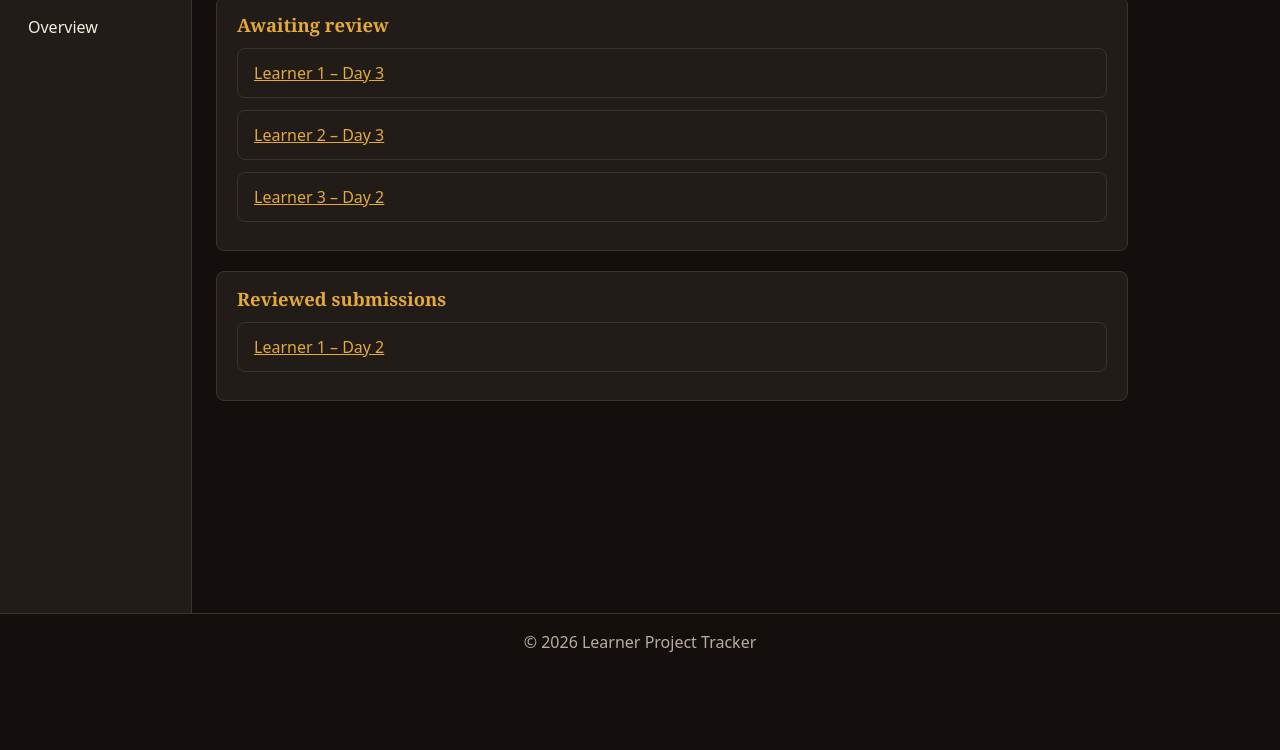
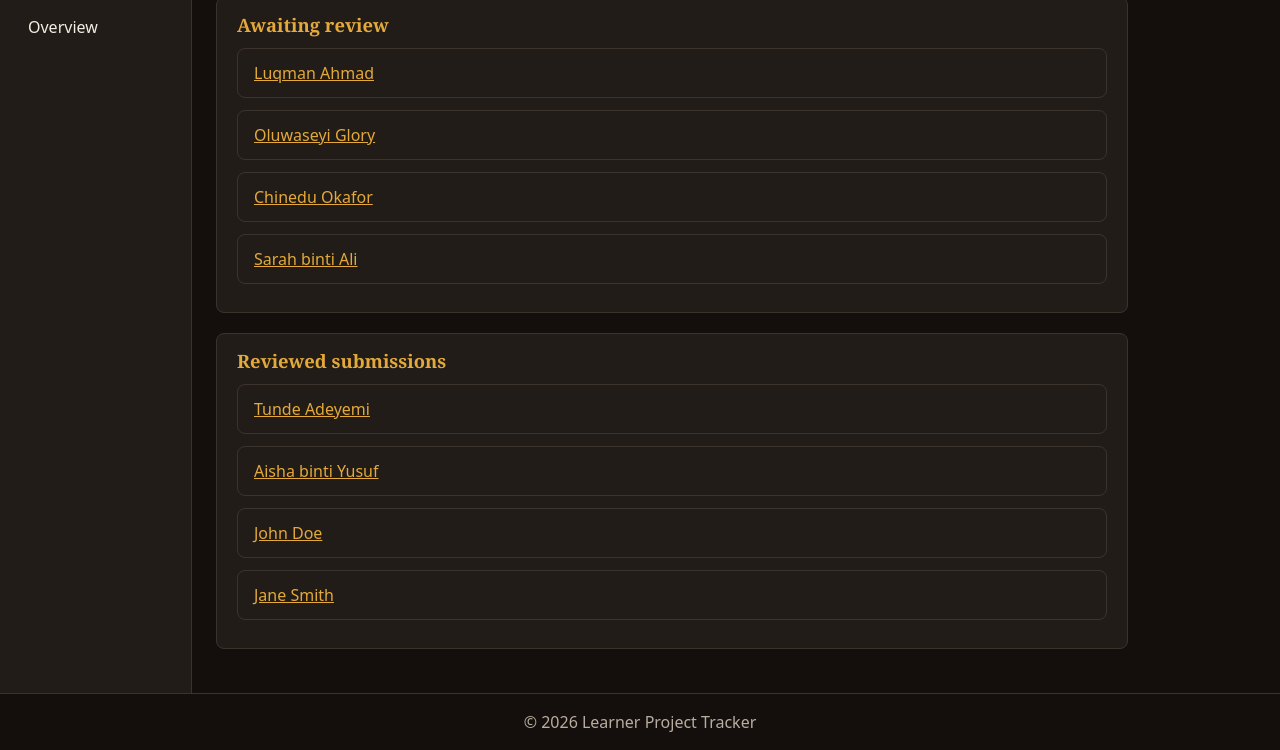
Before and after one commit to LA1385/learner_project_tracker, a plain HTML site: page instructor/review-queue.html in a window 1280 px wide. Shown: the part 130-880 px from the top of the page. Before the commit the page ends 800 px from the top, so only its background shows below. Drawn offline with Linux system fonts and the light colour scheme.

Commit message:
populate instructor review queue from learner data.

```diff
--- /dev/null
+++ b/app.js
@@ -0,0 +1,29 @@
+import { learners } from './data.js';
+import { login } from './login.js';
+
+login();
+
+function renderLearners(container, learnerList) {
+    const entries = learnerList.map((learner) => {
+        const entry = document.createElement('li');
+        const link = document.createElement('a');
+        link.href = 'submission-review.html';
+        link.textContent = learner.name;
+        entry.appendChild(link);
+        return entry;
+    });
+
+    entries.forEach((entry) => {
+        container.appendChild(entry);
+    });
+}
+
+const unreviewedSubmissionContainer = document.querySelector('.entry-list-unreviewed');
+if (unreviewedSubmissionContainer) {
+    renderLearners(unreviewedSubmissionContainer, learners.slice(0, 4));
+}
+
+const reviewedSubmissionContainer = document.querySelector('.entry-list-reviewed');
+if (reviewedSubmissionContainer) {
+    renderLearners(reviewedSubmissionContainer, learners.slice(4, 8));
+}
--- a/instructor/review-queue.html
+++ b/instructor/review-queue.html
@@ -17,18 +17,12 @@
 
       <section class="card" aria-labelledby="awaiting-heading">
         <h3 id="awaiting-heading">Awaiting review</h3>
-        <ul class="entry-list">
-          <li><a href="submission-review.html">Learner 1 &ndash; Day 3</a></li>
-          <li><a href="submission-review.html">Learner 2 &ndash; Day 3</a></li>
-          <li><a href="submission-review.html">Learner 3 &ndash; Day 2</a></li>
-        </ul>
+        <ul class="entry-list entry-list-unreviewed"></ul>
       </section>
 
       <section class="card" aria-labelledby="reviewed-heading">
         <h3 id="reviewed-heading">Reviewed submissions</h3>
-        <ul class="entry-list">
-          <li><a href="submission-review.html">Learner 1 &ndash; Day 2</a></li>
-        </ul>
+        <ul class="entry-list entry-list-reviewed"></ul>
       </section>
     </main>
 
@@ -43,5 +37,7 @@
   <footer class="site-footer">
     <p>&copy; 2026 Learner Project Tracker</p>
   </footer>
+
+  <script type="module" src="../app.js"></script>
 </body>
 </html>
--- a/login.js
+++ b/login.js
@@ -1,18 +1,22 @@
-// Select
+export function login() {
   const form = document.querySelector("#login-form");
+
+  if (!form) {
+    return;
+  }
+
   const email = document.querySelector("#email");
   const password = document.querySelector("#password");
   const message = document.querySelector("#login-message");
 
-// Listen
   form.addEventListener("submit", function (event) {
     event.preventDefault();
 
-  // Change
     if (email.value.trim() === "" || password.value.trim() === "") {
       message.textContent = "Please fill in both fields.";
       message.className = "message error";
     } else {
-    location.href = "learner/myactivity.html";
+      location.href = "instructor/review-queue.html";
     }
   });
+}
```
Also changed, not shown: index.html (+1 -1 lines). Lines whose indentation alone changed are shown as unchanged.
